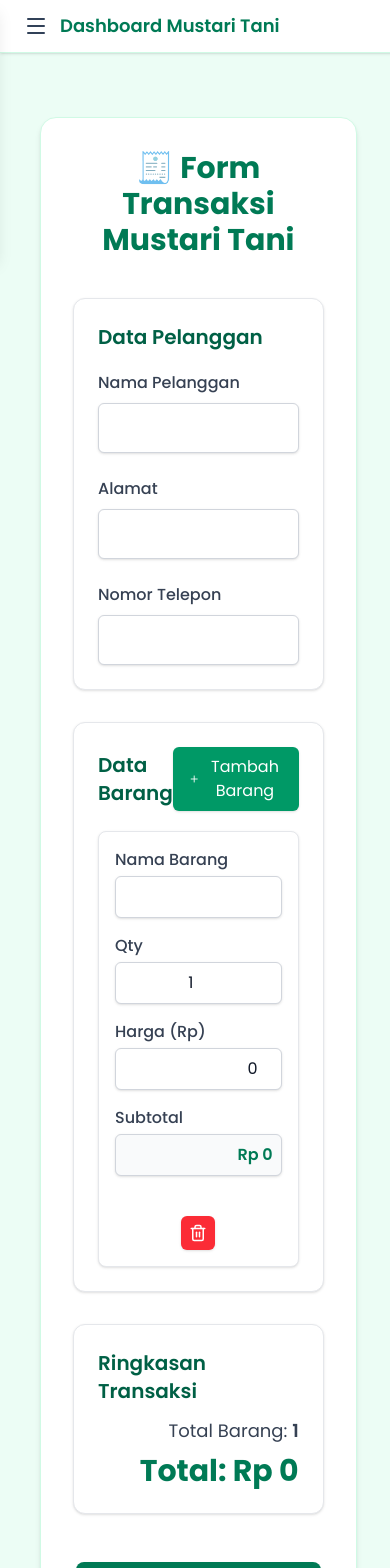
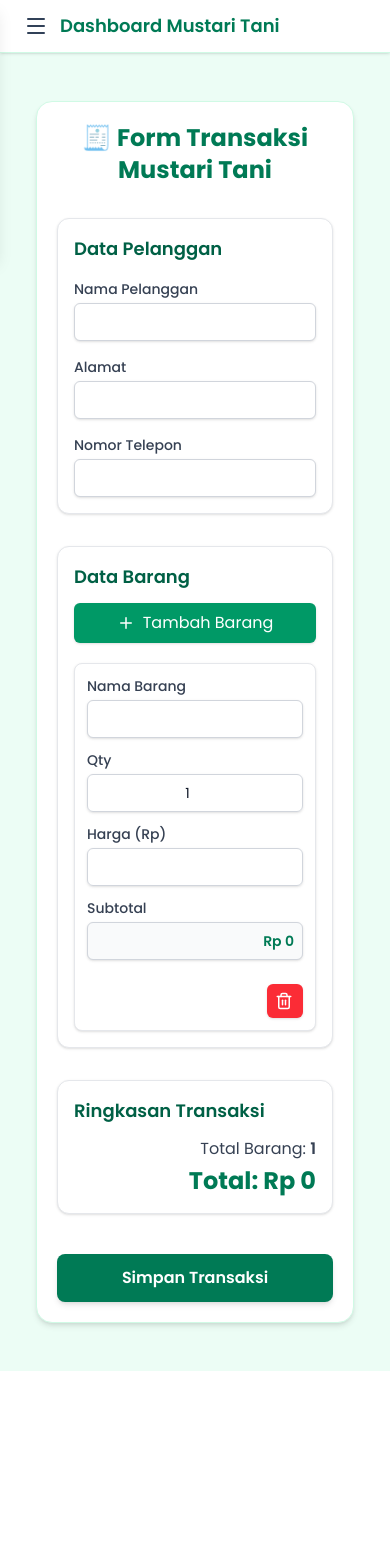
Before and after one commit to syahril20/invyti, a Next.js app: page /transaksi/buat in a window 390 px wide. Shown: the top 1568 px of the page. After the commit the page ends 1371 px from the top, so only its background shows below. Built offline with nearby package versions, Linux system fonts and the light colour scheme.

Commit message:
Refactor page component for improved readability and UI consistency; adjust layout and styling for better user experience

```diff
--- a/app/transaksi/buat/page.tsx
+++ b/app/transaksi/buat/page.tsx
@@ -2,8 +2,8 @@
 
 import { useState, useRef } from "react";
 import { Trash2, Plus } from "lucide-react";
+import * as htmlToImage from "html-to-image";
 import NotaModal from "@/app/components/NotaModal";
-import * as htmlToImage from "html-to-image";
 
 export default function Page() {
   const [pelanggan, setPelanggan] = useState({
@@ -16,15 +16,11 @@ export default function Page() {
     { nama_barang: "", qty: 1, harga: 0, total: 0 },
   ]);
 
-  const [transaksi, setTransaksi] = useState({
-    total: 0,
-  });
-
-  const notaRef = useRef<HTMLDivElement>(null);
+  const [transaksi, setTransaksi] = useState({ total: 0 });
   const [notaData, setNotaData] = useState<any>(null);
   const [showNota, setShowNota] = useState(false);
+  const notaRef = useRef<HTMLDivElement>(null);
 
-  // 💰 Hitung total harga barang
   const hitungTotal = (list = barangList) => {
     const totalSemua = list.reduce(
       (acc, item) => acc + item.qty * item.harga,
@@ -33,7 +29,6 @@ export default function Page() {
     setTransaksi({ total: totalSemua });
   };
 
-  // ➕ Tambah barang baru
   const tambahBarang = () => {
     const newList = [
       ...barangList,
@@ -43,14 +38,12 @@ export default function Page() {
     hitungTotal(newList);
   };
 
-  // ❌ Hapus barang
   const hapusBarang = (index: number) => {
     const newList = barangList.filter((_, i) => i !== index);
     setBarangList(newList);
     hitungTotal(newList);
   };
 
-  // 🔄 Handle perubahan data barang
   const handleBarangChange = (
     index: number,
     field: string,
@@ -64,14 +57,14 @@ export default function Page() {
     hitungTotal(newList);
   };
 
-  // 💾 Simpan Transaksi + GET dari DB sebelum tampilkan nota
+  // 💾 Simpan Transaksi
   const handleSubmit = async (e: React.FormEvent) => {
     e.preventDefault();
     hitungTotal();
 
     const now = new Date();
     const nomorNota = "MT-" + now.getTime().toString().slice(-6);
-    const tanggal = now.toISOString(); // biar disimpan format ISO di DB
+    const tanggal = now.toISOString();
 
     const payload = {
       pelanggan,
@@ -87,7 +80,6 @@ export default function Page() {
     };
 
     try {
-      // 1️⃣ Simpan ke database
       const res = await fetch("/api/transaksi", {
         method: "POST",
         headers: { "Content-Type": "application/json" },
@@ -95,21 +87,18 @@ export default function Page() {
       });
 
       const result = await res.json();
-      if (!result.ok) throw new Error(result.error || "Gagal menyimpan transaksi");
-      console.log("✅ Transaksi tersimpan:", result);
+      if (!result.ok) throw new Error(result.error);
 
-      // 2️⃣ Ambil data lengkap dari DB (berdasarkan ID transaksi)
       const transaksiId = result.data.transaksi.id;
       const fetchRes = await fetch(`/api/transaksi?id=${transaksiId}`);
       const fetchData = await fetchRes.json();
 
-      if (!fetchData.ok) throw new Error(fetchData.error || "Gagal mengambil data transaksi");
+      if (!fetchData.ok) throw new Error(fetchData.error);
 
-      // 3️⃣ Simpan data dari DB ke state & tampilkan nota
       setNotaData(fetchData.data);
       setShowNota(true);
 
-      // 4️⃣ Auto save PNG setelah tampil
+      // Simpan PNG otomatis
       setTimeout(async () => {
         if (notaRef.current) {
           const dataUrl = await htmlToImage.toPng(notaRef.current, {
@@ -125,34 +114,34 @@ export default function Page() {
           link.href = dataUrl;
           link.click();
         }
-      }, 600);
+      }, 500);
     } catch (err) {
-      console.error("❌ Gagal simpan transaksi:", err);
-      alert("Gagal menyimpan transaksi ke database!");
+      console.error("❌ Gagal simpan:", err);
+      alert("Gagal menyimpan transaksi!");
     }
   };
 
   return (
-    <main className="min-h-screen bg-emerald-50 flex flex-col items-center py-10 px-4">
-      <div className="w-full max-w-4xl bg-white p-8 rounded-2xl shadow-md border border-emerald-100">
-        <h1 className="text-3xl font-bold text-center text-emerald-700 mb-10">
+    <main className="min-h-screen bg-emerald-50 flex flex-col items-center py-6 px-3 sm:px-6">
+      <div className="w-full max-w-4xl bg-white p-5 sm:p-8 rounded-2xl shadow-md border border-emerald-100">
+        <h1 className="text-2xl sm:text-3xl font-bold text-center text-emerald-700 mb-8">
           🧾 Form Transaksi Mustari Tani
         </h1>
 
         <form onSubmit={handleSubmit} className="space-y-8">
           {/* 🧍 Data Pelanggan */}
-          <section className="bg-white border border-gray-200 rounded-xl p-6 shadow-sm">
-            <h2 className="text-xl font-semibold text-emerald-800 mb-5">
+          <section className="bg-white border border-gray-200 rounded-xl p-4 sm:p-6 shadow-sm">
+            <h2 className="text-lg sm:text-xl font-semibold text-emerald-800 mb-4">
               Data Pelanggan
             </h2>
-            <div className="grid grid-cols-1 md:grid-cols-3 gap-6">
+            <div className="grid grid-cols-1 sm:grid-cols-3 gap-4 sm:gap-6">
               {[
                 { label: "Nama Pelanggan", key: "nama", required: true },
                 { label: "Alamat", key: "alamat" },
                 { label: "Nomor Telepon", key: "telepon" },
               ].map((field) => (
                 <div className="flex flex-col" key={field.key}>
-                  <label className="text-gray-700 font-medium mb-2">
+                  <label className="text-gray-700 font-medium mb-1 sm:mb-2 text-sm sm:text-base">
                     {field.label}
                   </label>
                   <input
@@ -171,7 +160,7 @@ export default function Page() {
                       })
                     }
                     required={field.required || false}
-                    className="border border-gray-300 focus:border-emerald-500 focus:ring-2 focus:ring-emerald-200 p-3 rounded-md text-gray-900 outline-none bg-white shadow-sm"
+                    className="border border-gray-300 focus:border-emerald-500 focus:ring-2 focus:ring-emerald-200 p-2 sm:p-3 rounded-md text-gray-900 outline-none bg-white shadow-sm w-full text-sm sm:text-base"
                   />
                 </div>
               ))}
@@ -179,15 +168,15 @@ export default function Page() {
           </section>
 
           {/* 📦 Data Barang */}
-          <section className="bg-white border border-gray-200 rounded-xl p-6 shadow-sm">
-            <div className="flex justify-between items-center mb-5">
-              <h2 className="text-xl font-semibold text-emerald-800">
+          <section className="bg-white border border-gray-200 rounded-xl p-4 sm:p-6 shadow-sm">
+            <div className="flex flex-col sm:flex-row sm:justify-between sm:items-center mb-5 gap-3">
+              <h2 className="text-lg sm:text-xl font-semibold text-emerald-800">
                 Data Barang
               </h2>
               <button
                 type="button"
                 onClick={tambahBarang}
-                className="flex items-center gap-2 bg-emerald-600 hover:bg-emerald-700 text-white px-4 py-2 rounded-md shadow-sm"
+                className="flex items-center justify-center gap-2 bg-emerald-600 hover:bg-emerald-700 text-white px-4 py-2 rounded-md shadow-sm w-full sm:w-auto"
               >
                 <Plus size={18} /> Tambah Barang
               </button>
@@ -197,10 +186,10 @@ export default function Page() {
               {barangList.map((item, index) => (
                 <div
                   key={index}
-                  className="grid grid-cols-1 md:grid-cols-5 gap-4 items-end bg-white border border-gray-200 p-4 rounded-lg shadow-sm"
+                  className="grid grid-cols-1 sm:grid-cols-5 gap-3 sm:gap-4 items-end bg-white border border-gray-200 p-3 sm:p-4 rounded-lg shadow-sm"
                 >
-                  <div className="flex flex-col">
-                    <label className="text-gray-700 font-medium mb-1">
+                  <div className="flex flex-col sm:col-span-2">
+                    <label className="text-gray-700 font-medium mb-1 text-sm sm:text-base">
                       Nama Barang
                     </label>
                     <input
@@ -209,51 +198,54 @@ export default function Page() {
                       onChange={(e) =>
                         handleBarangChange(index, "nama_barang", e.target.value)
                       }
-                      className="border border-gray-300 focus:border-emerald-500 focus:ring-2 focus:ring-emerald-200 p-2 rounded-md text-gray-900 bg-white shadow-sm outline-none"
+                      className="border border-gray-300 focus:border-emerald-500 focus:ring-2 focus:ring-emerald-200 p-2 rounded-md text-gray-900 bg-white shadow-sm outline-none text-sm sm:text-base"
                       required
                     />
                   </div>
+
                   <div className="flex flex-col">
-                    <label className="text-gray-700 font-medium mb-1">
+                    <label className="text-gray-700 font-medium mb-1 text-sm sm:text-base">
                       Qty
                     </label>
                     <input
                       type="number"
-                      value={item.qty}
+                      value={item.qty === 0 ? "" : item.qty}
                       onChange={(e) =>
                         handleBarangChange(index, "qty", e.target.value)
                       }
-                      className="border border-gray-300 focus:border-emerald-500 focus:ring-2 focus:ring-emerald-200 p-2 rounded-md text-gray-900 text-center bg-white shadow-sm outline-none"
+                      className="border border-gray-300 text-center focus:border-emerald-500 focus:ring-2 focus:ring-emerald-200 p-2 rounded-md text-gray-900 shadow-sm outline-none text-sm sm:text-base"
                       min={1}
                     />
                   </div>
                   <div className="flex flex-col">
-                    <label className="text-gray-700 font-medium mb-1">
+                    <label className="text-gray-700 font-medium mb-1 text-sm sm:text-base">
                       Harga (Rp)
                     </label>
                     <input
                       type="number"
-                      value={item.harga}
+                      value={item.harga === 0 ? "" : item.harga}
                       onChange={(e) =>
                         handleBarangChange(index, "harga", e.target.value)
                       }
-                      className="border border-gray-300 focus:border-emerald-500 focus:ring-2 focus:ring-emerald-200 p-2 rounded-md text-gray-900 text-right bg-white shadow-sm outline-none"
+                      className="border border-gray-300 text-right focus:border-emerald-500 focus:ring-2 focus:ring-emerald-200 p-2 rounded-md text-gray-900 shadow-sm outline-none text-sm sm:text-base"
                       min={0}
                     />
                   </div>
+
                   <div className="flex flex-col">
-                    <label className="text-gray-700 font-medium mb-1">
+                    <label className="text-gray-700 font-medium mb-1 text-sm sm:text-base">
                       Subtotal
                     </label>
-                    <div className="p-2 border border-gray-300 bg-gray-50 rounded-md text-right font-semibold text-emerald-700 shadow-sm">
+                    <div className="p-2 border border-gray-300 bg-gray-50 rounded-md text-right font-semibold text-emerald-700 shadow-sm text-sm sm:text-base">
                       Rp {(item.qty * item.harga).toLocaleString("id-ID")}
                     </div>
                   </div>
-                  <div className="flex justify-center">
+
+                  <div className="flex justify-end sm:justify-center">
                     <button
                       type="button"
                       onClick={() => hapusBarang(index)}
-                      className="bg-red-500 hover:bg-red-600 text-white rounded-md p-2 mt-6 shadow-sm"
+                      className="bg-red-500 hover:bg-red-600 text-white rounded-md p-2 sm:p-2.5 mt-3 sm:mt-6 shadow-sm w-9 sm:w-auto"
                     >
                       <Trash2 size={18} />
                     </button>
@@ -264,26 +256,26 @@ export default function Page() {
           </section>
 
           {/* 💰 Ringkasan */}
-          <section className="bg-white border border-gray-200 rounded-xl p-6 shadow-sm">
-            <h2 className="text-xl font-semibold text-emerald-800 mb-3">
+          <section className="bg-white border border-gray-200 rounded-xl p-4 sm:p-6 shadow-sm">
+            <h2 className="text-lg sm:text-xl font-semibold text-emerald-800 mb-3">
               Ringkasan Transaksi
             </h2>
             <div className="text-right">
-              <p className="text-lg text-gray-700">
+              <p className="text-base sm:text-lg text-gray-700">
                 Total Barang:{" "}
                 <span className="font-semibold">{barangList.length}</span>
               </p>
-              <p className="text-3xl font-bold text-emerald-700 mt-2">
+              <p className="text-2xl sm:text-3xl font-bold text-emerald-700 mt-1 sm:mt-2">
                 Total: Rp {transaksi.total.toLocaleString("id-ID")}
               </p>
             </div>
           </section>
 
           {/* 🔘 Submit */}
-          <div className="text-center pt-4">
+          <div className="text-center pt-2">
             <button
               type="submit"
-              className="bg-emerald-700 hover:bg-emerald-800 text-white px-10 py-3 rounded-lg font-semibold text-lg shadow-md transition-all"
+              className="w-full sm:w-auto bg-emerald-700 hover:bg-emerald-800 text-white px-6 sm:px-10 py-3 rounded-lg font-semibold text-base sm:text-lg shadow-md transition-all"
             >
               Simpan Transaksi
             </button>
@@ -291,7 +283,6 @@ export default function Page() {
         </form>
       </div>
 
-      {/* 🧾 Modal Nota */}
       {showNota && notaData && (
         <NotaModal notaData={notaData} onClose={() => setShowNota(false)} />
       )}
```
